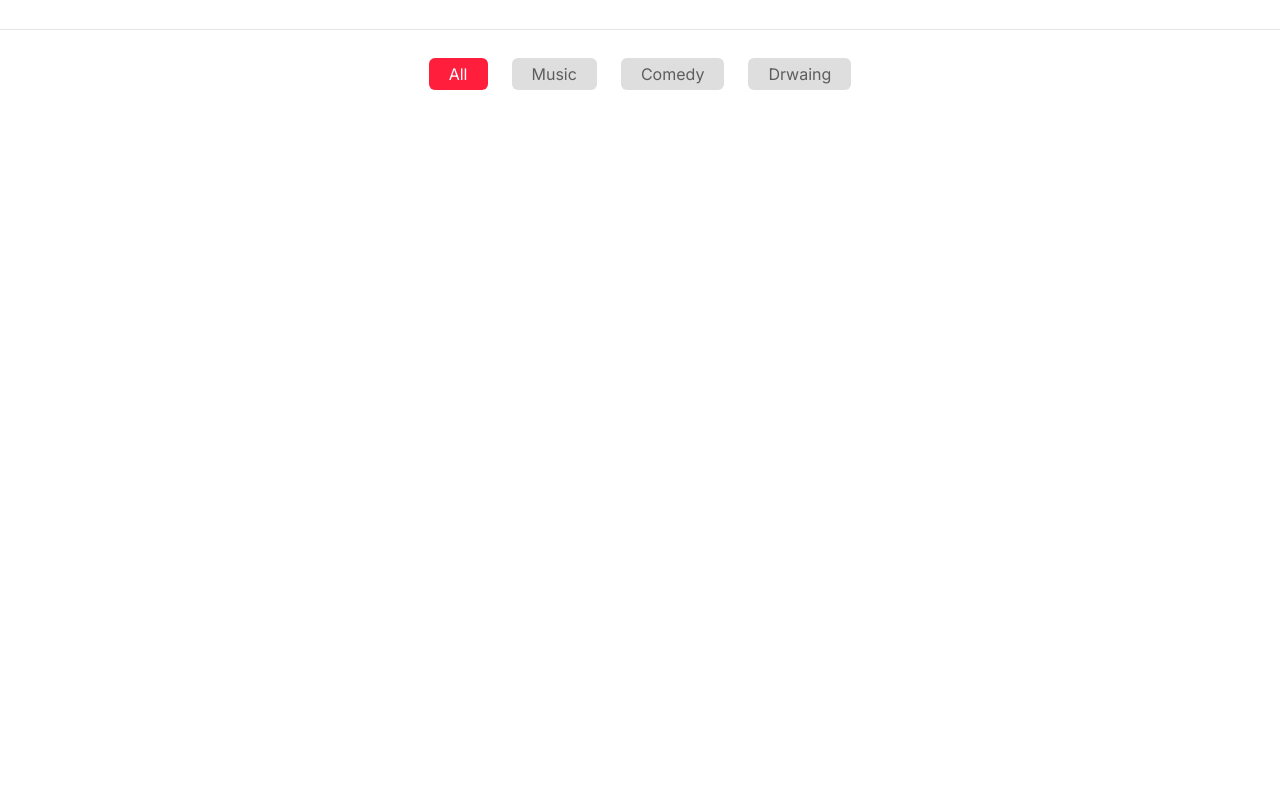
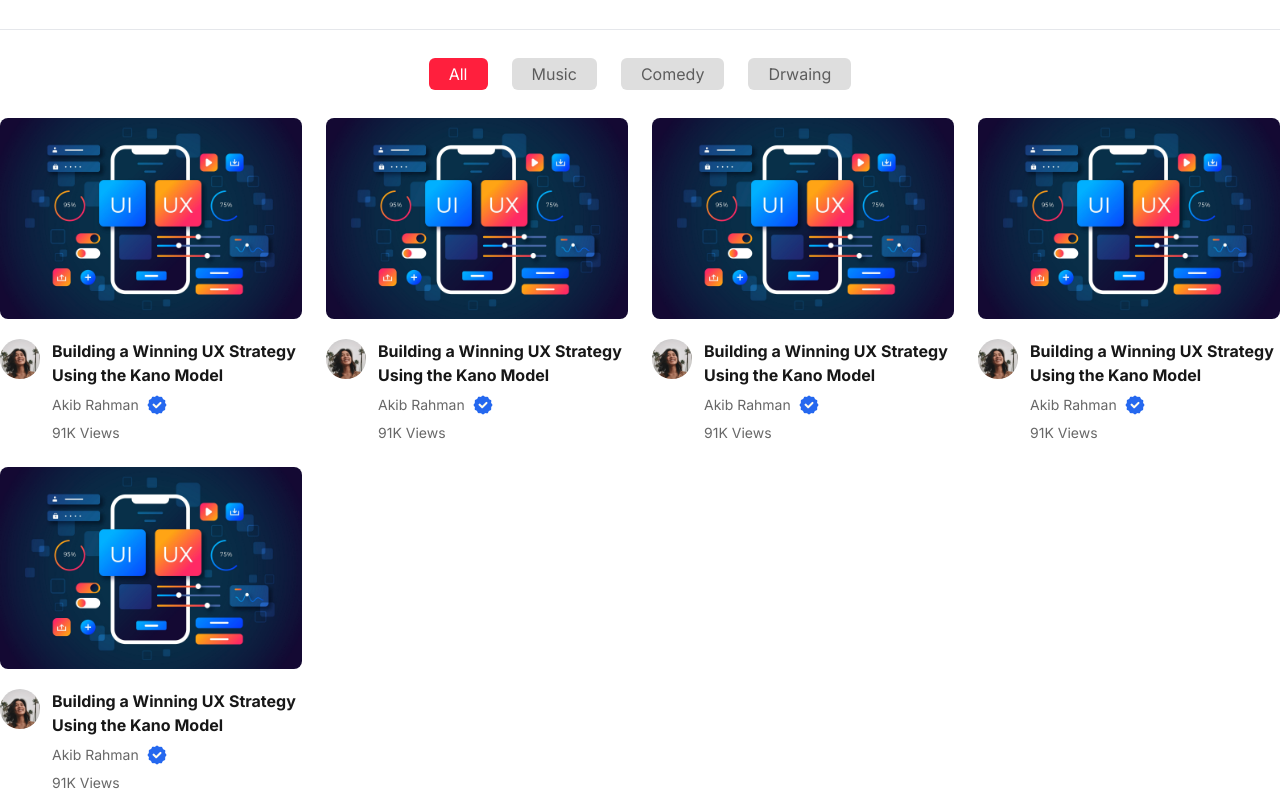
Before and after one commit to akibrahman/ph-tube-akib, a plain HTML site: page index.html in a window 1280 px wide. Shown: the part 67-860 px from the top of the page. Before the commit the page ends 800 px from the top, so only its background shows below. Drawn offline with nearby package versions, Linux system fonts and the light colour scheme.

Commit message:
cards section completed and test images added

```diff
--- a/index.html
+++ b/index.html
@@ -61,6 +61,94 @@
         Drwaing
       </div>
     </div>
+    <!-- !Cards  -->
+    <div id="cardsContainer" class="container mx-auto grid grid-cols-4 gap-6">
+      <!-- !Card -->
+      <div class="">
+        <img class="rounded-lg" src="./a.jpg" alt="" />
+        <div class="flex gap-3 mt-5">
+          <img class="w-10 h-10 rounded-full" src="./b.jpg" alt="" />
+          <div class="">
+            <p class="text-[#171717] text-base font-bold">
+              Building a Winning UX Strategy Using the Kano Model
+            </p>
+            <div class="flex gap-2 my-2">
+              <p class="text-[#676767] text-sm">Akib Rahman</p>
+              <img src="./t.png" alt="" />
+            </div>
+            <p class="text-[#676767] text-sm">91K Views</p>
+          </div>
+        </div>
+      </div>
+      <!-- !Card -->
+      <div class="">
+        <img class="rounded-lg" src="./a.jpg" alt="" />
+        <div class="flex gap-3 mt-5">
+          <img class="w-10 h-10 rounded-full" src="./b.jpg" alt="" />
+          <div class="">
+            <p class="text-[#171717] text-base font-bold">
+              Building a Winning UX Strategy Using the Kano Model
+            </p>
+            <div class="flex gap-2 my-2">
+              <p class="text-[#676767] text-sm">Akib Rahman</p>
+              <img src="./t.png" alt="" />
+            </div>
+            <p class="text-[#676767] text-sm">91K Views</p>
+          </div>
+        </div>
+      </div>
+      <!-- !Card -->
+      <div class="">
+        <img class="rounded-lg" src="./a.jpg" alt="" />
+        <div class="flex gap-3 mt-5">
+          <img class="w-10 h-10 rounded-full" src="./b.jpg" alt="" />
+          <div class="">
+            <p class="text-[#171717] text-base font-bold">
+              Building a Winning UX Strategy Using the Kano Model
+            </p>
+            <div class="flex gap-2 my-2">
+              <p class="text-[#676767] text-sm">Akib Rahman</p>
+              <img src="./t.png" alt="" />
+            </div>
+            <p class="text-[#676767] text-sm">91K Views</p>
+          </div>
+        </div>
+      </div>
+      <!-- !Card -->
+      <div class="">
+        <img class="rounded-lg" src="./a.jpg" alt="" />
+        <div class="flex gap-3 mt-5">
+          <img class="w-10 h-10 rounded-full" src="./b.jpg" alt="" />
+          <div class="">
+            <p class="text-[#171717] text-base font-bold">
+              Building a Winning UX Strategy Using the Kano Model
+            </p>
+            <div class="flex gap-2 my-2">
+              <p class="text-[#676767] text-sm">Akib Rahman</p>
+              <img src="./t.png" alt="" />
+            </div>
+            <p class="text-[#676767] text-sm">91K Views</p>
+          </div>
+        </div>
+      </div>
+      <!-- !Card -->
+      <div class="">
+        <img class="rounded-lg" src="./a.jpg" alt="" />
+        <div class="flex gap-3 mt-5">
+          <img class="w-10 h-10 rounded-full" src="./b.jpg" alt="" />
+          <div class="">
+            <p class="text-[#171717] text-base font-bold">
+              Building a Winning UX Strategy Using the Kano Model
+            </p>
+            <div class="flex gap-2 my-2">
+              <p class="text-[#676767] text-sm">Akib Rahman</p>
+              <img src="./t.png" alt="" />
+            </div>
+            <p class="text-[#676767] text-sm">91K Views</p>
+          </div>
+        </div>
+      </div>
+    </div>
   </body>
   <script src="./main.js"></script>
 </html>
```
